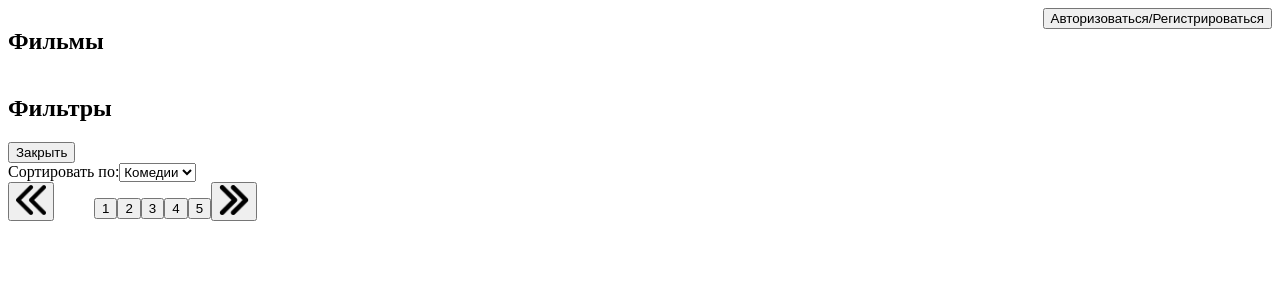
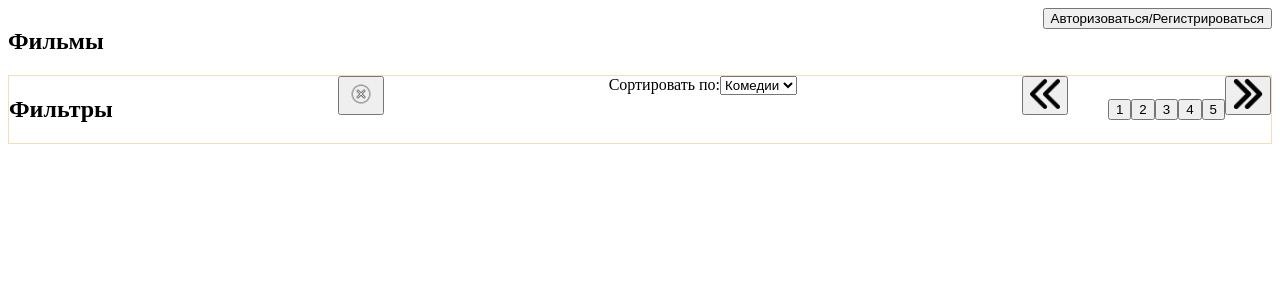
Before and after one commit to Kirillv8/-cinema-site-, a React (Vite) app: page / in a window 1280 px wide. Shown: the top 300 px of the page. Built offline with nearby package versions, Linux system fonts and the light colour scheme.

Commit message:
fix: Previously there was an incorrect link to the picture - a button that was not displayed.

```diff
--- a/src/components/Filters/Filters.scss
+++ b/src/components/Filters/Filters.scss
@@ -4,3 +4,8 @@
   justify-content: space-between;
   border: 1px solid wheat;
 }
+
+img {
+  width: 30px;
+  height: 30px;
+}
--- a/src/components/Filters/Filters.tsx
+++ b/src/components/Filters/Filters.tsx
@@ -1,4 +1,6 @@
 import Pagination from '../Pagination/Pagination';
+import imageCloseButton from '../../assets/free-icon-close-button.png';
+import './Filters.scss';
 const Filters = () => {
   return (
     <>
@@ -8,9 +10,9 @@ const Filters = () => {
             <h2>Фильтры</h2>
           </div>
           <div>
-            <a href="./assets/free-icon-close-button.png">
-              <button>Закрыть</button>
-            </a>
+            <button>
+              <img src={imageCloseButton} alt="close-button" />
+            </button>
           </div>
           <div>
             <label htmlFor="films">Сортировать по:</label>
```
